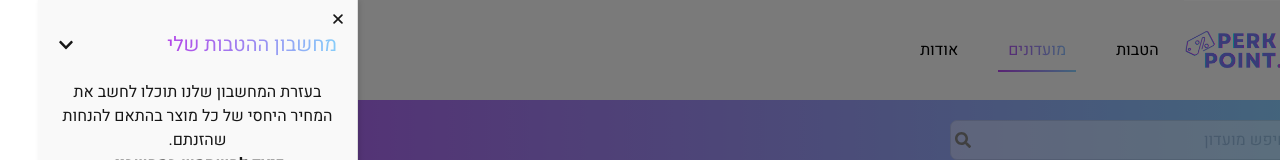
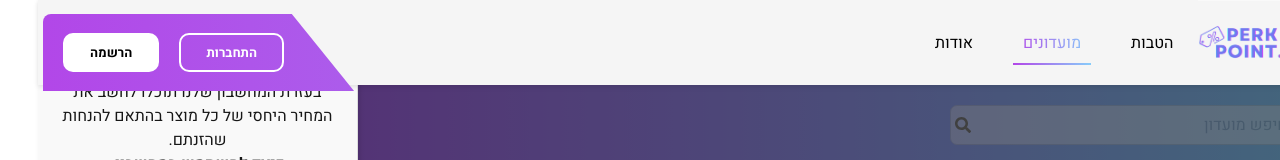
Before and after one commit to onico100/perk-point, a Next.js app: page /clubs/0 in a window 1280 px wide. Both pictures are taken after a click on the button 50 px from the left and 750 px from the top of the page. Shown: the top 160 px of the page. Built offline with nearby package versions, Linux system fonts and the light colour scheme; no server answers.

Commit message:
css-topBar

```diff
--- a/src/app/globals.css
+++ b/src/app/globals.css
@@ -30,6 +30,7 @@ body {
   position: relative; /* Ensures proper stacking context */
   z-index: 1; /* Keep this lower than the popup */
   background-color: #f5f5f5;
+  margin-top: 85px; /* Ensure the popup doesn't overlap the top bar */
 }
 
 .overlay {
--- a/src/app/layout.tsx
+++ b/src/app/layout.tsx
@@ -32,25 +32,14 @@ export default function RootLayout({
         <Head>
           <link rel="icon" href="/favicon.ico" sizes="any" />
         </Head>
-
         <body className="font-heebo">
           <TopBar />
           <div className="main">
             <SideBar />
             <CalcButton onClick={() => setIsCalcPageVisible(true)} />{" "}
-            {/* Pass function to open calc page */}
-            {/* Overlay to dim the background when CalcPage is visible */}
-            {isCalcPageVisible && (
-              <div
-                className="overlay"
-                onClick={() => setIsCalcPageVisible(false)}
-              />
-            )}
+            {isCalcPageVisible && (<div className="overlay" onClick={() => setIsCalcPageVisible(false)}/>)}
             {children}
-            {/* Conditionally render CakcPage based on state */}
-            {isCalcPageVisible && (
-              <CakcPage onClose={() => setIsCalcPageVisible(false)} />
-            )}
+            {isCalcPageVisible && (<CakcPage onClose={() => setIsCalcPageVisible(false)} />)}
           </div>
         </body>
       </html>
--- a/src/styles/Bars/TopBar.module.css
+++ b/src/styles/Bars/TopBar.module.css
@@ -1,18 +1,22 @@
 .topBar {
+  position: fixed;
+  top: 0;
+  left: 0;
+  z-index: 1000;
   display: flex;
-  position: relative;
   overflow: visible;
   justify-content: space-between;
   align-items: center;
   background-color: #f5f5f5;
   color: black;
-  height: 100px;
+  height: 85px;
   width: 100vw;
   padding: 5px;
+  box-shadow: 0px 2px 5px rgba(0, 0, 0, 0.1);
 }
 
 .logo {
-  height: 100px;
+  height: 85px;
 }
 
 .rightSide {
@@ -23,15 +27,15 @@
 }
 
 .buttonsContainer {
+  margin-top: 20px;
   display: flex;
-  height: 100px;
+  height: 77px;
   justify-content: space-between;
   align-items: center;
   background: linear-gradient(to right, #b247e8, #ac5ceb);
   padding: 20px 70px 20px 20px;
   clip-path: polygon(0 0, 80% 0%, 100% 100%, 0% 100%);
   border-radius: 8px 10px 0px 0px;
-  margin: 0;
   color: #f5f5f5;
 }
 
```
